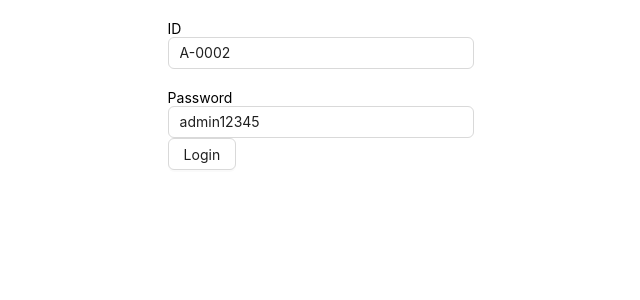
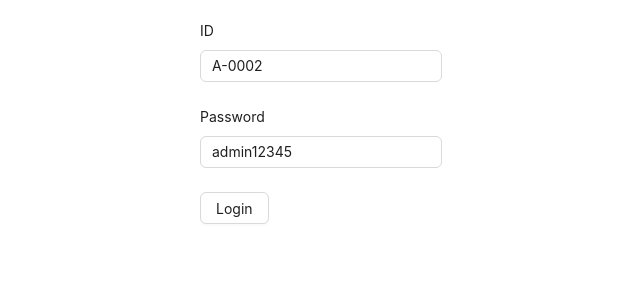
Before and after one commit to Aminul667/university-management, a React (Vite) app: page /login in a window 1280 px wide. Shown: the top 300 px of the page, without its empty margins (319-959 px from the left). Built offline with nearby package versions, Linux system fonts and the light colour scheme.

Commit message:
added dropdown

```diff
--- a/src/components/form/PHForm.tsx
+++ b/src/components/form/PHForm.tsx
@@ -1,3 +1,4 @@
+import { Form } from "antd";
 import { ReactNode } from "react";
 import {
   FieldValues,
@@ -26,7 +27,9 @@ const PHForm = ({ onSubmit, children, defaultValues }: TFormProps) => {
 
   return (
     <FormProvider {...methods}>
-      <form onSubmit={methods.handleSubmit(onSubmit)}>{children}</form>
+      <Form layout="vertical" onFinish={methods.handleSubmit(onSubmit)}>
+        {children}
+      </Form>
     </FormProvider>
   );
 };
--- a/src/components/form/PHInput.tsx
+++ b/src/components/form/PHInput.tsx
@@ -1,4 +1,4 @@
-import { Input } from "antd";
+import { Form, Input } from "antd";
 import { Controller } from "react-hook-form";
 
 type TInputProps = {
@@ -10,10 +10,13 @@ type TInputProps = {
 const PHInput = ({ type, name, label }: TInputProps) => {
   return (
     <div style={{ marginTop: "20px" }}>
-      {label ? label : null}
       <Controller
         name={name}
-        render={({ field }) => <Input {...field} type={type} id={name} />}
+        render={({ field }) => (
+          <Form.Item label={label}>
+            <Input {...field} type={type} id={name} />
+          </Form.Item>
+        )}
       />
     </div>
   );
--- /dev/null
+++ b/src/components/form/PHSelect.tsx
@@ -0,0 +1,24 @@
+import { Form, Select } from "antd";
+
+const PHSelect = ({ label }) => {
+  const handleChange = (value: string) => {
+    console.log(`selected ${value}`);
+  };
+
+  return (
+    <Form.Item label={label}>
+      <Select
+        style={{ width: "100%" }}
+        onChange={handleChange}
+        options={[
+          { value: "jack", label: "Jack" },
+          { value: "lucy", label: "Lucy" },
+          { value: "Yiminghe", label: "yiminghe" },
+          { value: "disabled", label: "Disabled", disabled: true },
+        ]}
+      />
+    </Form.Item>
+  );
+};
+
+export default PHSelect;
--- a/src/pages/admin/academicManagement/AcademicSemester.tsx
+++ b/src/pages/admin/academicManagement/AcademicSemester.tsx
@@ -6,7 +6,7 @@ const AcademicSemester = () => {
   console.log(data);
   return (
     <div>
-      <h1>This is AcademicSemester component</h1>
+      <h2>This is AcademicSemester component</h2>
     </div>
   );
 };
--- a/src/pages/admin/academicManagement/CreateAcademicSemester.tsx
+++ b/src/pages/admin/academicManagement/CreateAcademicSemester.tsx
@@ -1,7 +1,8 @@
 import { FieldValues, SubmitHandler } from "react-hook-form";
 import PHForm from "../../../components/form/PHForm";
 import PHInput from "../../../components/form/PHInput";
-import { Button } from "antd";
+import { Button, Col, Flex } from "antd";
+import PHSelect from "../../../components/form/PHSelect";
 
 const CreateAcademicSemester = () => {
   const onSubmit: SubmitHandler<FieldValues> = (data) => {
@@ -9,10 +10,16 @@ const CreateAcademicSemester = () => {
   };
 
   return (
-    <PHForm onSubmit={onSubmit}>
-      <PHInput type="text" name="name" />
-      <Button htmlType="submit">Submit</Button>
-    </PHForm>
+    <Flex justify="center" align="center">
+      <Col span={6}>
+        <PHForm onSubmit={onSubmit}>
+          <PHInput type="text" name="name" label="name" />
+          <PHInput type="text" name="name" label="year" />
+          <PHSelect label="name" />
+          <Button htmlType="submit">Submit</Button>
+        </PHForm>
+      </Col>
+    </Flex>
   );
 };
 
```
